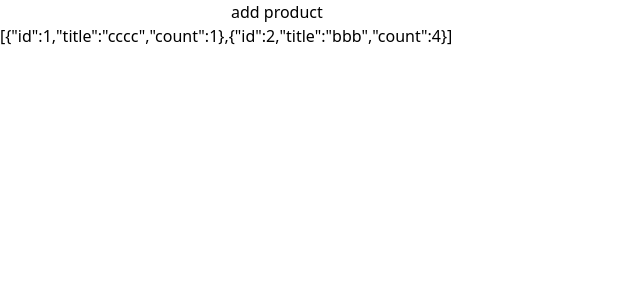
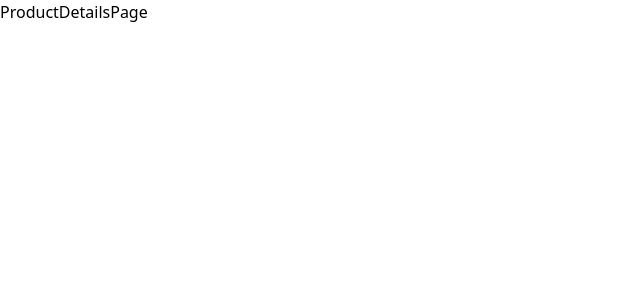
Before and after one commit to emily40830/Simple-Shop-Demo, a React (Vite) app: page /p/1 in a window 1280 px wide. Shown: the top 300 px of the page, without its empty margins (0-640 px from the left). Built offline with nearby package versions, Linux system fonts and the light colour scheme.

Commit message:
feat: Add router

```diff
--- a/package.json
+++ b/package.json
@@ -13,6 +13,7 @@
     "antd": "^5.9.4",
     "react": "^18.2.0",
     "react-dom": "^18.2.0",
+    "react-router-dom": "^6.16.0",
     "styled-components": "^6.0.8"
   },
   "devDependencies": {
--- a/src/App.css
+++ b/src/App.css
@@ -1,3 +1,8 @@
+html,
+body {
+  margin: 0;
+  padding: 0;
+}
 #root {
   max-width: 1280px;
   margin: 0 auto;
--- a/src/App.jsx
+++ b/src/App.jsx
@@ -1,12 +1,26 @@
-import CartProvider from "./contexts/CartContext";
-import HomePage from "./pages/HomePage";
+import { createBrowserRouter, RouterProvider } from "react-router-dom";
+import HomePage from "./pages/HomePage/HomePage";
+import ProductDetailsPage from "./pages/ProductDetailsPage";
+import ErrorPage from "./pages/ErrorPage";
+import CartPage from "./pages/CartPage";
 
-function App() {
-  return (
-    <CartProvider>
-      <HomePage />
-    </CartProvider>
-  );
+export default function App() {
+  const router = createBrowserRouter([
+    {
+      path: "/",
+      element: <HomePage />,
+      errorElement: <ErrorPage />,
+    },
+    {
+      path: "/cart",
+      element: <CartPage />,
+    },
+    {
+      id: "product",
+      path: "/p/:productId",
+      element: <ProductDetailsPage />,
+    },
+  ]);
+
+  return <RouterProvider router={router} />;
 }
-
-export default App;
--- /dev/null
+++ b/src/pages/CartPage/CartPage.jsx
@@ -0,0 +1,5 @@
+const CartPage = () => {
+  return <div>CartPage</div>;
+};
+
+export default CartPage;
--- /dev/null
+++ b/src/pages/CartPage/index.js
@@ -0,0 +1,3 @@
+import CartPage from "./CartPage";
+
+export default CartPage;
--- /dev/null
+++ b/src/pages/ErrorPage/ErrorPage.jsx
@@ -0,0 +1,5 @@
+const ErrorPage = () => {
+  return <div>ErrorPage</div>;
+};
+
+export default ErrorPage;
--- /dev/null
+++ b/src/pages/ErrorPage/index.js
@@ -0,0 +1,3 @@
+import ErrorPage from "./ErrorPage";
+
+export default ErrorPage;
--- a/src/pages/HomePage.jsx
+++ /dev/null
@@ -1,25 +0,0 @@
-import { useContext, useState } from "react";
-import { CartContext } from "../contexts/CartContext";
-
-const HomePage = () => {
-  const { cartProducts, addProduct } = useContext(CartContext);
-  const [input, setInput] = useState("");
-
-  return (
-    <>
-      <input value={input} onChange={(e) => setInput(e.target.value)} />
-      <button
-        onClick={() => {
-          if (input) {
-            addProduct(input);
-          }
-        }}
-      >
-        add product
-      </button>
-      <div>{JSON.stringify(cartProducts)}</div>
-    </>
-  );
-};
-
-export default HomePage;
--- /dev/null
+++ b/src/pages/HomePage/HomePage.jsx
@@ -0,0 +1,26 @@
+import { useContext, useState } from "react";
+// import { CartContext } from "../contexts/CartContext";
+
+const HomePage = () => {
+  //   const { cartProducts, addProduct } = useContext(CartContext);
+  const [input, setInput] = useState("");
+
+  return (
+    <div className="">HomePage</div>
+    // <>
+    //   <input value={input} onChange={(e) => setInput(e.target.value)} />
+    //   {/* <button
+    //     onClick={() => {
+    //       if (input) {
+    //         addProduct(input);
+    //       }
+    //     }}
+    //   > */}
+    //     add product
+    //   </button>
+    //   <div>{JSON.stringify(cartProducts)}</div>
+    // </>
+  );
+};
+
+export default HomePage;
--- /dev/null
+++ b/src/pages/HomePage/index.js
@@ -0,0 +1,3 @@
+import HomePage from "./HomePage";
+
+export default HomePage;
--- /dev/null
+++ b/src/pages/ProductDetailsPage/ProductDetailsPage.jsx
@@ -0,0 +1,5 @@
+const ProductDetailsPage = () => {
+  return <div>ProductDetailsPage</div>;
+};
+
+export default ProductDetailsPage;
--- /dev/null
+++ b/src/pages/ProductDetailsPage/index.js
@@ -0,0 +1,2 @@
+import ProductDetailsPage from "./ProductDetailsPage";
+export default ProductDetailsPage;
```
Also changed, not shown: 1 other file (tests, documents, lock files or other folders).
